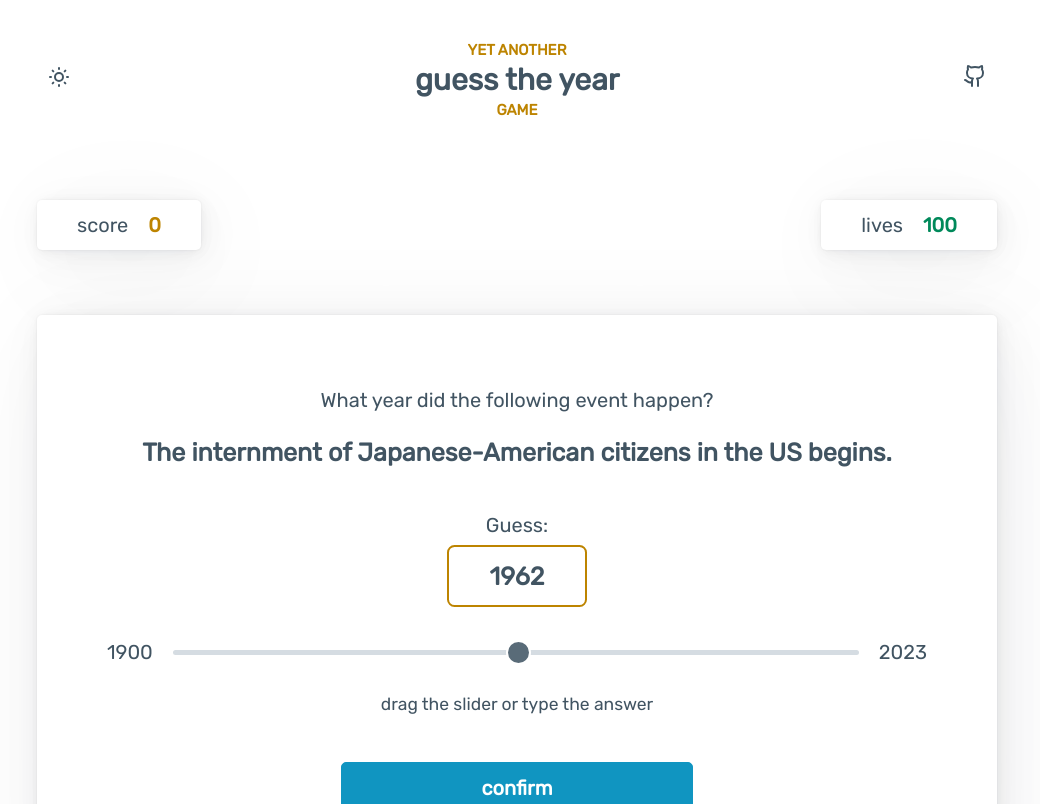
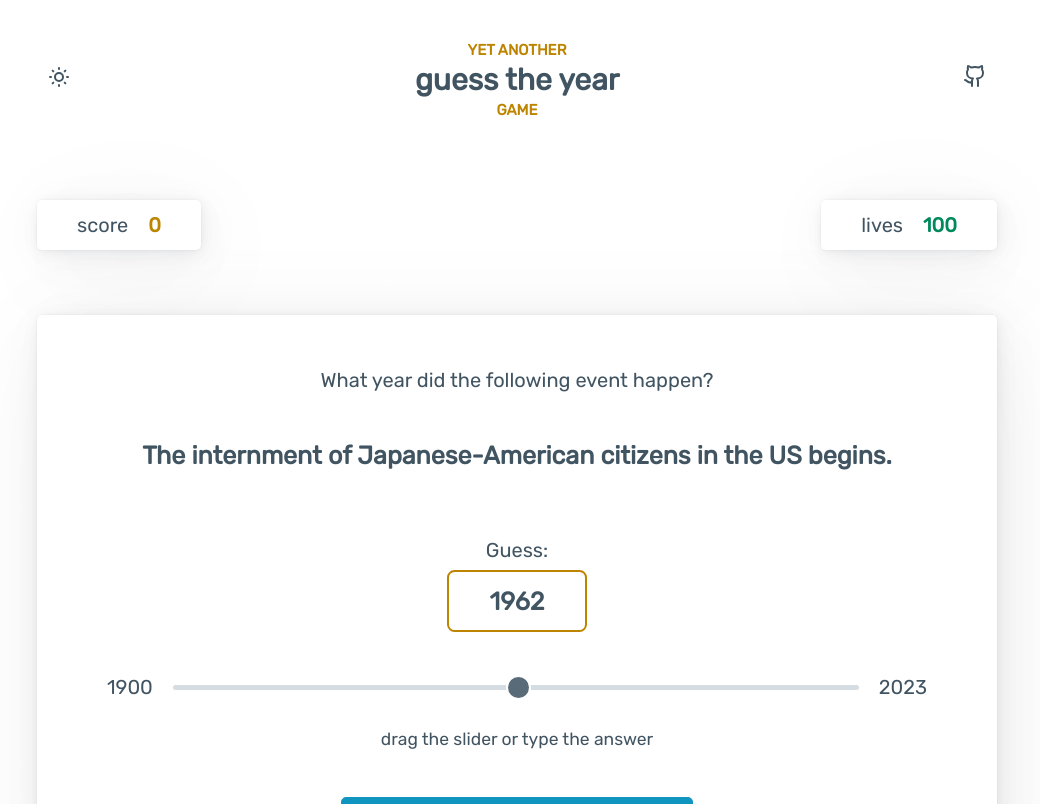
Before and after one commit to code406/guess-the-year, a SvelteKit app: page /game in a window 1280 px wide. Shown: the top 804 px of the page, without its empty margins (123-1163 px from the left). Built offline with nearby package versions, Linux system fonts and the light colour scheme.

Commit message:
FIXED-SIZE question area. pending: test with screens

```diff
--- a/src/routes/game/+page.svelte
+++ b/src/routes/game/+page.svelte
@@ -42,18 +42,19 @@
 </div>
 
 <!-- question area -->
-<article class="py-14 question-area flex flex-col justify-center text-center items-center [text-wrap:balance]">
+<article class="py-8 sm:py-10 question-area flex flex-col justify-center text-center items-center [text-wrap:balance]">
     <!-- question -->
     <p class="text-[var(--pico-muted-color)] pb-4">
         <span class="inline-block">What year did the following</span>
         <span class="inline-block">event happen?</span>
     </p>
-    <p class="text-xl 2xl:text-2xl font-bold pb-8 2xl:pb-10 px-1">
-        {@html question.question}
+    <!-- make question always take up same space. vertical center -->
+    <p class="text-xl 2xl:text-2xl font-bold pb-8 2xl:pb-10 px-1 h-32 4xs:h-28 xs:h-24 flex items-center">
+        <span>{@html question.question}</span>
     </p>
 
     <!-- slider value -->
-    <div class="w-28 2xl:mb-4">
+    <div class="w-28 3xs:mb-2 2xl:mb-4">
         <label for="guess-number">Guess:</label>
         <input type="number" name="guess-number" min={rangeStart} max={rangeEnd}
             step=1 bind:value={guess} on:blur={fixGuess} class="text-xl text-center font-bold border-[var(--pico-primary)] border-2 rounded-md">
--- a/tailwind.config.js
+++ b/tailwind.config.js
@@ -5,6 +5,7 @@ export default {
   content: ['./src/**/*.{html,js,svelte,ts}'],
   theme: {
     screens: {
+      '4xs': '340px',
       '3xs': '375px',
       '2xs': '425px',
       'xs': '500px',
```
